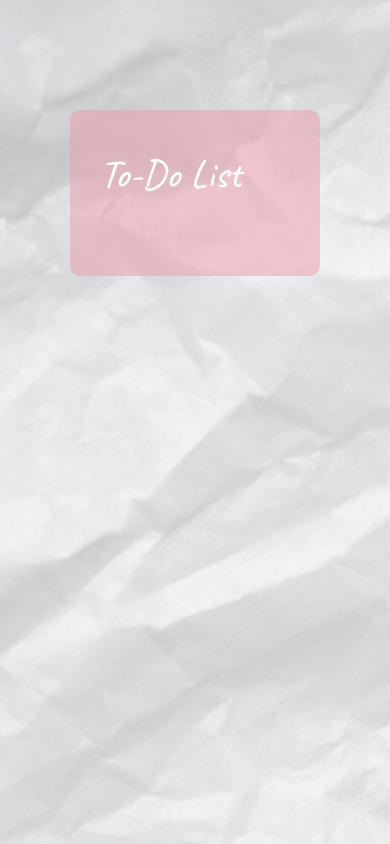
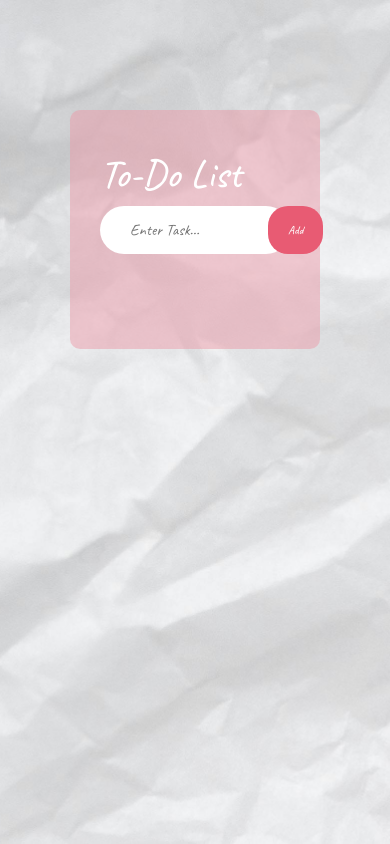
Before and after one commit to Lerato24321/To-do-App, a plain HTML site: page index.html in a window 390 px wide. Drawn offline with nearby package versions, Linux system fonts and the light colour scheme; a web font is replaced by a local one.

Commit message:
Added input and button elements, alongside their styling

```diff
--- a/index.html
+++ b/index.html
@@ -23,6 +23,11 @@
 
 
         <h1>To-Do List <img class="d-none d-sm-block" src="/lists.png"></h1>
+           <div class="sub-row">
+            <input type="text" id="input-box" class="input-box" placeholder="Enter Task...">
+            <button class="add-button">Add</button>
+           </div>
+
 
 
 
--- a/styles/styles.css
+++ b/styles/styles.css
@@ -8,6 +8,15 @@ body {
 h1 {
     color: white;
 
+}
+
+input {
+  flex: 1;
+  background: transparent;
+  border: none;
+  border-radius: 10px;
+  outline: none;
+  padding: 10px;
 }
 
 .container {
@@ -41,6 +50,31 @@ h1 {
     margin-left: 10px;
 }
 
+.sub-row {
+  display: flex;
+  align-items: center;
+  justify-content: space-between;
+  border-radius: 30px;
+  padding-left: 20px;
+  margin-bottom: 25px;
+  background-color: #ffffff;
+
+
+}
+
+.add-button {
+  border: none;
+  outline: none;
+  padding: 16px 50px;
+  background: rgb(232, 91, 115);
+  color: #ffffff;
+  font-size: 16px;
+  cursor: pointer;
+  border-radius: 20px;
+}
+
+
+
 
 
 
@@ -73,6 +107,18 @@ h1 {
     margin-bottom: 0px;
   }
 
+  .add-button {
+  border: none;
+  outline: none;
+  padding: 15px 20px;
+  background: rgb(232, 91, 115);
+  color: #ffffff;
+  margin-left: -30px;
+  font-size: 12px;
+
+
+}
+
 }
 
 @media (min-width: 576px) {
```
